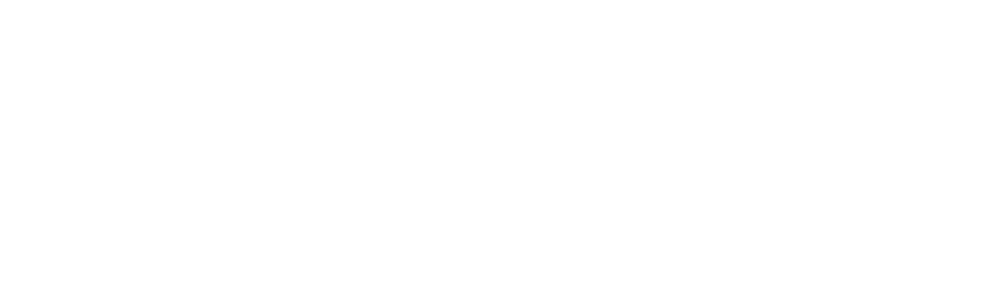
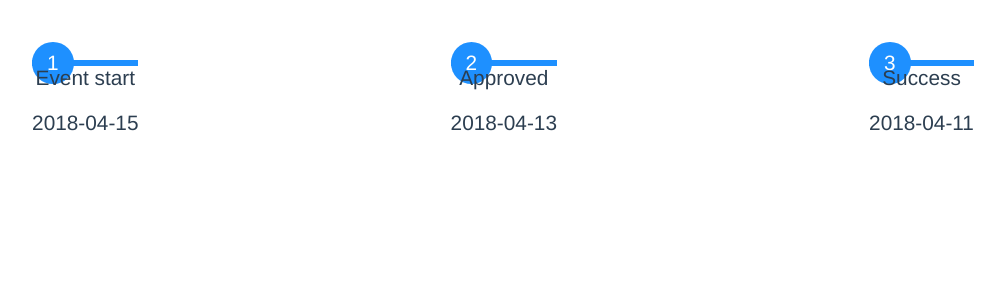
Before and after one commit to davidmoseler/horizontal-timeline, a Vue app: page / in a window 1280 px wide. Shown: the top 300 px of the page, without its empty margins (142-1147 px from the left). Built offline with nearby package versions, Linux system fonts and the light colour scheme.

Commit message:
Basic implementation

```diff
--- a/src/App.vue
+++ b/src/App.vue
@@ -1,15 +1,41 @@
 <template>
   <div id="app">
+    <el-horizontal-timeline>
+      <el-horizontal-timeline-item
+        v-for="(activity, i) in activities"
+        :key="i"
+        :timestamp="activity.timestamp"
+      >
+        {{activity.content}}
+      </el-horizontal-timeline-item>
+    </el-horizontal-timeline>
   </div>
 </template>
 
 <script>
-import HorizontalTimeline from './components/HorizontalTimeline.vue'
+import ElHorizontalTimeline from './components/ElHorizontalTimeline.vue'
+import ElHorizontalTimelineItem from './components/ElHorizontalTimelineItem.vue'
 
 export default {
   name: 'App',
   components: {
-    HorizontalTimeline
+    ElHorizontalTimeline,
+    ElHorizontalTimelineItem
+  },
+
+  data (){
+    return {
+      activities: [{
+        content: 'Event start',
+        timestamp: '2018-04-15'
+      }, {
+        content: 'Approved',
+        timestamp: '2018-04-13'
+      }, {
+        content: 'Success',
+        timestamp: '2018-04-11'
+      }]
+    }
   }
 }
 </script>
--- /dev/null
+++ b/src/components/ElHorizontalTimeline.vue
@@ -0,0 +1,27 @@
+<template>
+  <div class="timeline">
+    <slot />
+  </div>
+</template>
+
+<script>
+export default {
+  name: 'el-horizontal-timeline',
+
+  props: {
+    "reverse": Boolean
+  }
+}
+</script>
+
+<style scoped>
+.timeline {
+  margin-left: 10px;
+  align-content: center;
+  align-items: center;
+  counter-reset: stepCount;
+  display: flex;
+  justify-content: space-around;
+  font-size: 1.3em;
+}
+</style>
--- /dev/null
+++ b/src/components/ElHorizontalTimelineItem.vue
@@ -0,0 +1,75 @@
+<template>
+  <div>
+    <div class="timeline-item">
+    </div>
+    <slot />
+    <p v-if="!hideTimestamp">{{timestamp}}</p>
+  </div>
+</template>
+
+<script>
+export default {
+  name: 'el-horizontal-timeline-item',
+
+  props: {
+    "timestamp": String,
+    "hide-timestamp": Boolean,
+    "placement": String,
+    "type": String,
+    "color": String,
+    "size": String,
+    "icon": String
+
+  }
+}
+</script>
+
+<style scoped>
+.timeline-item {
+  background: dodgerblue;
+  color: white;
+  content: ' ';
+  display: flex;
+  flex-grow: 1;
+  height: .3em;
+  line-height: 1em;
+  margin: 0;
+  position: relative;
+  text-align: right;
+  z-index: -1;
+}
+.timeline-item::before {
+  color: white;
+  background: dodgerblue;
+  border-radius: 50%;
+  counter-increment: stepCount;
+  content: counter(stepCount);
+  height: 2em;
+  left: 0em;
+  right: 0em;
+  line-height: 2em;
+  position: absolute;
+  text-align: center;
+  top: -.85em;
+  width: 2em;
+}
+.timeline-item.active {
+  background-color: lightblue;
+}
+.timeline-item.active ~ .timeline-item {
+  background-color: lightblue;
+}
+.timeline-item.active ~ .timeline-item::before {
+  background-color: lightblue;
+}
+.timeline-item:last-child {
+  flex-basis: 0;
+  flex-grow: 0;
+  flex-shrink: 1;
+  right: 2em;
+}
+.timeline.highlight-active .timeline-item.active::before {
+  font-size: 1.6em;
+  background: maroon;
+}
+</style>
--- a/src/components/HorizontalTimeline.vue
+++ /dev/null
@@ -1,14 +0,0 @@
-<template>
-</template>
-
-<script>
-export default {
-  name: 'HorizontalTimeline',
-  props: {
-    msg: String
-  }
-}
-</script>
-
-<style scoped>
-</style>
```
